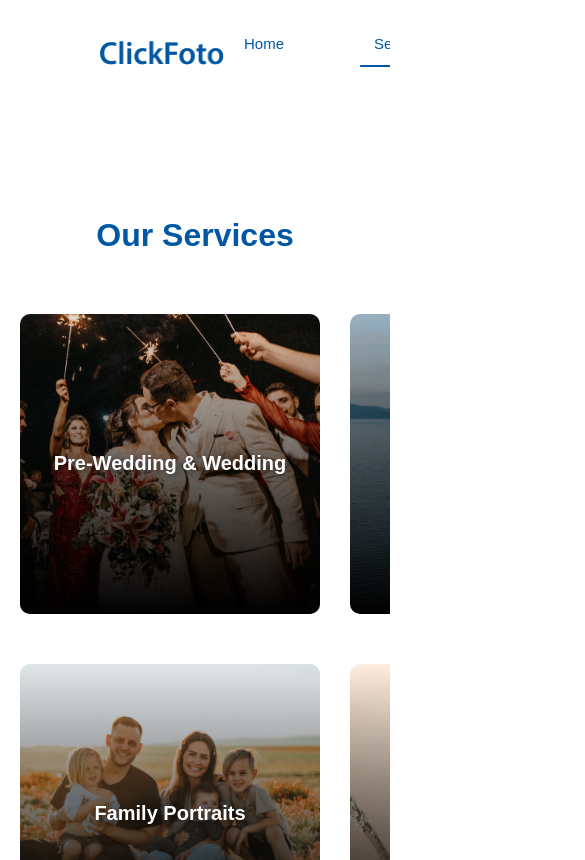
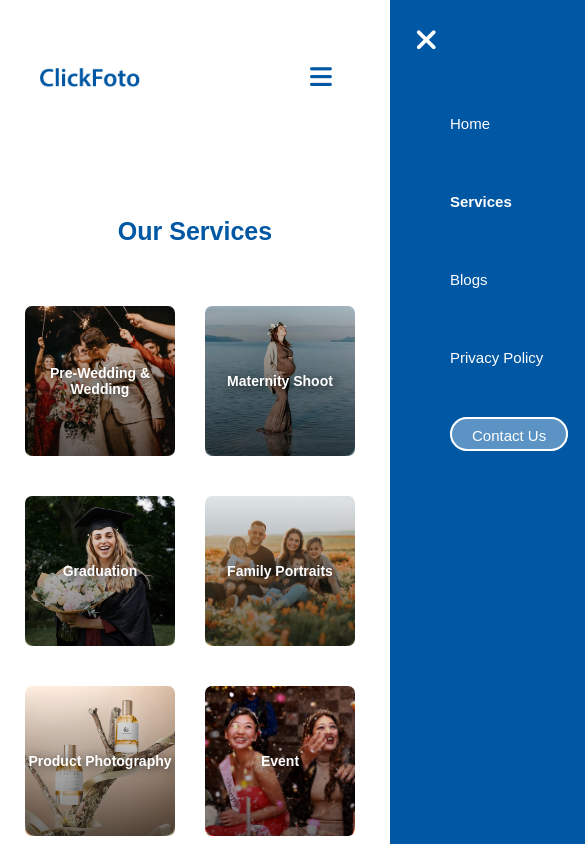
Before and after one commit to Euphoriaproject/ClickFoto-Web-Design, a plain HTML site: page service.html in a window 390 px wide. Shown: the top 860 px of the page, 585 px wide, since content can reach past the window. Drawn offline with Linux system fonts and the light colour scheme; some icons are missing; a web font is replaced by a local one.

Commit message:
responsive services

```diff
--- a/service-style.css
+++ b/service-style.css
@@ -277,3 +277,276 @@
     font-size: 24px;
     margin: 10px 0;
   }
+
+/* RESPONSIVE */
+@media (max-width: 420px) {
+  html, body {
+    max-width: 100% !important;
+    overflow-x: hidden !important;
+}
+
+/*navigation*/
+.logo{
+  margin-left: -60px;
+  z-index: 1;
+  width: 100px;
+}
+.navbar{
+  padding: 35px 100px;
+  display: flex;
+  justify-content: space-between;
+  align-items: center;
+  text-align: center;
+}
+.navi {
+  display: block;
+  flex-wrap: wrap;
+  position: absolute;
+  background: #0057A3;
+  height: 100vh;
+  width: 300px;
+  top: 0;
+  right: -300px;
+  text-align: left;
+  z-index: 2;
+  transition: 1s ease-in-out;
+}
+.navi li {
+  padding-top: 30px;
+  margin: 30px 60px;
+}
+
+.navi a {
+  color: white;
+  font-size: 15px;
+  font-weight: 530;
+}
+.navi a.active {
+  font-weight: 700;
+}
+.navi a.active::after{
+  display: none;
+}
+
+/* Button Contact*/
+.btn {
+  padding: 8px 20px ;
+  border: 2px solid white;
+  border-radius: 20px;
+  color: white;
+  background-color: rgba(255, 255, 255, 0.358);
+  text-decoration: none;
+  cursor: pointer;
+}
+
+.navi .fa-xmark {
+  display: block !important;
+  color: white;
+  margin: 25px;
+  font-size: 30px;
+  cursor: pointer;
+}
+.fa-bars {
+  display: block !important;
+  color: #0057A3;
+  margin: 30px 170px ;
+  font-size: 25px;
+  cursor: pointer;
+  z-index: 1;
+}
+
+/* Services */
+.services {
+  padding: 40px 25px;
+}
+
+h2 {
+    font-size: 25px;
+    color: #0057A3;
+    margin-top: 50px;
+    margin-bottom: 60px;
+    text-align: center;
+}
+
+.services-grid {
+    display: grid;
+    grid-template-columns: repeat(2, 1fr);
+    gap: 20px;
+    max-width: 960px;
+    margin: auto;
+}
+
+.service-item {
+    position: relative;
+    background-size: cover;
+    background-position: center;
+    margin-bottom: 20px ;
+    height: 150px;
+    width: 150px;
+    border-radius: 7px;
+    display: flex;
+    align-items: center;
+    justify-content: center;
+    color: white;
+    font-weight: bold;
+    font-size: 1.2em;
+    overflow: hidden;
+}
+
+.service-item::before {
+    content: "";
+    position: absolute;
+    top: 0;
+    left: 0;
+    width: 100%;
+    height: 100%;
+    border-radius: 10px;
+    background: linear-gradient(to top, rgba(0, 0, 0, 0.58), rgba(0, 0, 0, 0));
+    z-index: 1;
+}
+
+.overlay {
+    position: absolute;
+    display: flex;
+    align-items: center;
+    justify-content: center;
+    color: white;
+    font-size: 14px;
+    font-weight: 700;
+    text-align: center;
+    text-shadow: 2px 2px 10px rgba(0, 0, 0, 0.7);
+    z-index: 1;
+}
+
+.wedding{
+    width: 160%;
+    transform: translateX(-50px);
+}
+.maternity{
+    width: 250%;
+    transform: translateX(-115px) translateY(-10px);
+}
+.grad{
+    width: 100%;
+    transform: translateY(30px);
+}
+.family{
+    width: 100%;
+}
+.product{
+    width: 100%;
+    transform: translateY(-10px);
+}
+.event{
+    width: 100%;
+}
+.fashion{
+    width: 100%;
+    transform: translateY(30px);
+}
+.baby{
+    width: 150%;
+    transform: translateX(-43px);
+}
+.model{
+    width: 120%;
+    transform: translateX(-30px) translateY(20px);
+}
+
+/*About App*/
+.about-section {
+  display: flex;
+  flex-direction: column;
+  align-items: center;
+  justify-content: center;
+  padding: 20px;
+  max-width: 1200px;
+  margin: auto;
+  margin-bottom: 450px;
+}
+
+.about-text {
+  width: 85%;
+}
+
+.about-text h2 {
+  font-size: 25px;
+  font-weight: bold;
+  color: #000;
+  text-align: left;
+}
+
+.highlight {
+  color: #0057A3; /* Blue color for branding */
+}
+
+.about-text p {
+  font-size: 13px;
+  color: #333;
+  line-height: 1.5;
+  margin-top: 0;
+  margin-bottom: 0px;
+}
+
+.download-btn{
+  display: inline-block;
+  justify-content: middle;
+  margin-top: 50px;
+  margin-right: 15px;
+  padding: 20px 30px;
+  background: #FF6B35;
+  color: white;
+  text-decoration: none;
+  font-size: 13px;
+  font-weight: 400;
+  border-radius: 14px;
+}
+
+.fa-brands{
+margin-left: 0px;
+}
+
+.fa-google-play{
+margin-left: 10px;
+font-size: 15px;
+}
+
+.fa-apple {
+font-size: 18px;
+}
+
+.about-image {
+  position: relative;
+  bottom: 0px;
+  width: 50%;
+  display: flex;
+  margin-top: 30px;
+  justify-content: center;
+}
+
+.about-image img {
+  width: 250px; /* Adjust phone size */
+  position: absolute;
+}
+
+/* Footer Section */
+.footer {
+  text-align: center;
+  padding: 40px 50px;
+}
+.logo-footer{
+  margin-top: 30px;
+}
+.footer p{
+  font-size: 12px;
+  margin: 40px 0;
+}
+.fa-brands {
+  letter-spacing: 10px;
+}
+.social-icons {
+  font-size: 20px;
+  margin: 10px 0;
+}
+
+}
--- a/service.html
+++ b/service.html
@@ -19,7 +19,8 @@
             <div class="navbar">
                 <img src="asset/Logo-blue.png" class="logo">
                 <nav>
-                    <ul class="navi">
+                    <ul class="navi" id="links">
+                        <i class="fa-solid fa-xmark" onclick="hideMenu()"></i>
                         <li><a href="index.html">Home</a></li>
                         <li><a href="service.html" class="active">Services</a></li>
                         <li><a href="blog.html">Blogs</a></li>
@@ -27,6 +28,7 @@
                         <li><a class ="btn" href="contact.html">Contact Us</a></li>
                     </ul>
                 </nav>
+                <i class="fa-solid fa-bars" onclick="showMenu()"></i>
             </div>
         </div>
 
@@ -145,7 +147,6 @@
                     </a>
                 </div>
             </div>
-
             <div class="about-image">
                 <img src="/asset/app.png" alt="ClickFoto App" class="phone">
             </div>
@@ -167,5 +168,17 @@
             </div>
             <p>© 2025 ClickFoto</p>
         </footer>
+
+    <!--JavaScript for Toggle Button-->
+    <script>
+        var links = document.getElementById("links");
+            function showMenu() {
+            links.style.right = "0px";
+            }
+            function hideMenu() {
+            links.style.right = "-300px";
+            }
+    </script>
+
     </body>
 </html>
```
